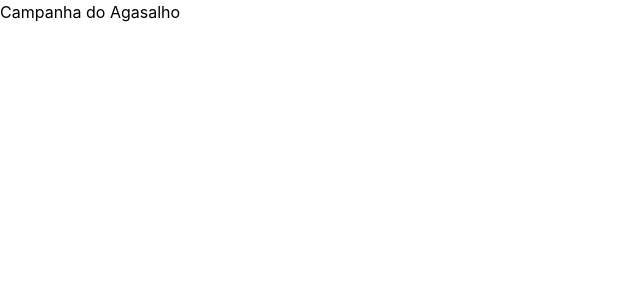
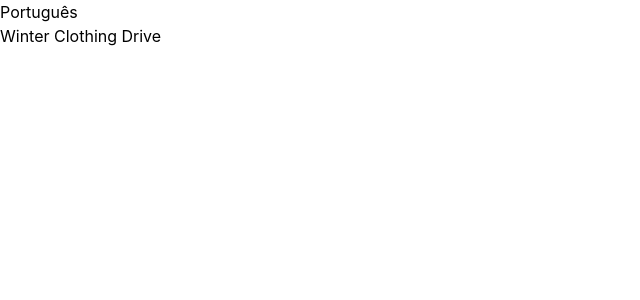
Before and after one commit to USPCodeLabSanca/Campanha-do-Agasalho, a React (Vite) app: page / in a window 1280 px wide. Shown: the top 300 px of the page, without its empty margins (0-640 px from the left). Built offline with nearby package versions, Linux system fonts and the light colour scheme.

Commit message:
feat: configura internacionalização com react-i18next
Closes #2

```diff
--- a/package.json
+++ b/package.json
@@ -11,8 +11,11 @@
   },
   "dependencies": {
     "@tailwindcss/vite": "^4.3.3",
+    "i18next": "^26.4.2",
+    "i18next-browser-languagedetector": "^8.2.1",
     "react": "^19.2.8",
     "react-dom": "^19.2.8",
+    "react-i18next": "^17.0.15",
     "tailwindcss": "^4.3.3"
   },
   "devDependencies": {
--- a/src/App.jsx
+++ b/src/App.jsx
@@ -1,6 +1,18 @@
+import { useTranslation } from 'react-i18next'
+
 export function App() {
+  const { t, i18n } = useTranslation()
+
+  function toggleLanguage() {
+    i18n.changeLanguage(i18n.resolvedLanguage === 'pt' ? 'en' : 'pt')
+  }
+
   return (
-    <h1>Campanha do Agasalho</h1>
-
+    <>
+      <button type="button" onClick={toggleLanguage}>
+        {t('language.switch')}
+      </button>
+      <h1>{t('title')}</h1>
+    </>
   )
 }
--- /dev/null
+++ b/src/i18n/index.js
@@ -0,0 +1,32 @@
+import i18n from 'i18next'
+import LanguageDetector from 'i18next-browser-languagedetector'
+import { initReactI18next } from 'react-i18next'
+
+import en from './locales/en.json'
+import pt from './locales/pt.json'
+
+i18n.on('languageChanged', (lng) => {
+  document.documentElement.lang = lng.startsWith('en') ? 'en' : 'pt-BR'
+})
+
+i18n
+  .use(LanguageDetector)
+  .use(initReactI18next)
+  .init({
+    resources: {
+      pt: { translation: pt },
+      en: { translation: en },
+    },
+    supportedLngs: ['pt', 'en'],
+    nonExplicitSupportedLngs: true,
+    fallbackLng: 'pt',
+    detection: {
+      order: ['localStorage', 'navigator'],
+      caches: ['localStorage'],
+    },
+    interpolation: {
+      escapeValue: false,
+    },
+  })
+
+export default i18n
--- /dev/null
+++ b/src/i18n/locales/en.json
@@ -0,0 +1,6 @@
+{
+  "title": "Winter Clothing Drive",
+  "language": {
+    "switch": "Português"
+  }
+}
--- /dev/null
+++ b/src/i18n/locales/pt.json
@@ -0,0 +1,6 @@
+{
+  "title": "Campanha do Agasalho",
+  "language": {
+    "switch": "English"
+  }
+}
--- a/src/main.jsx
+++ b/src/main.jsx
@@ -3,6 +3,7 @@ import { createRoot } from 'react-dom/client'
 
 import { App } from './App.jsx'
 
+import './i18n'
 import './index.css'
 
 createRoot(document.getElementById('root')).render(
```
Also changed, not shown: 1 other file (tests, documents, lock files or other folders).
